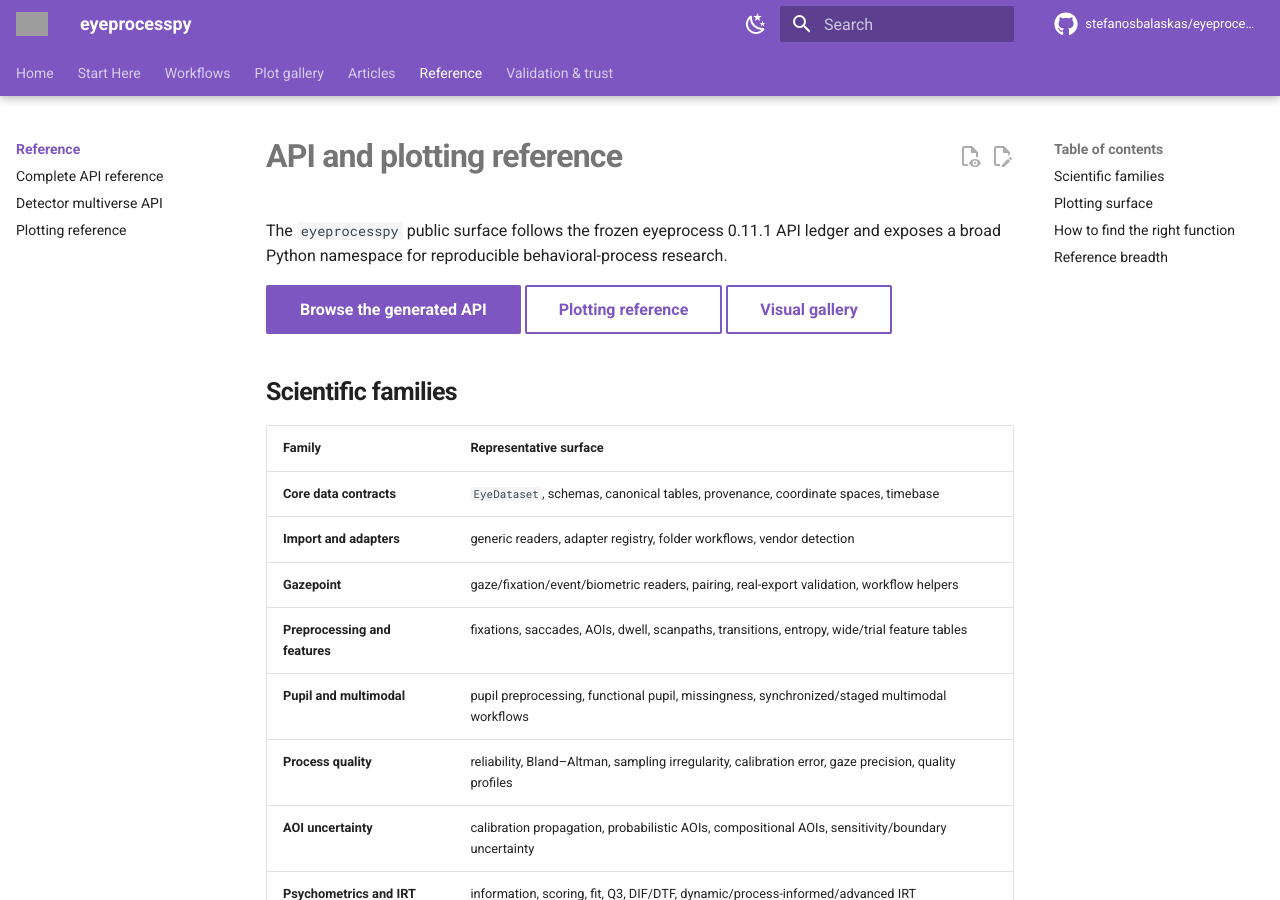
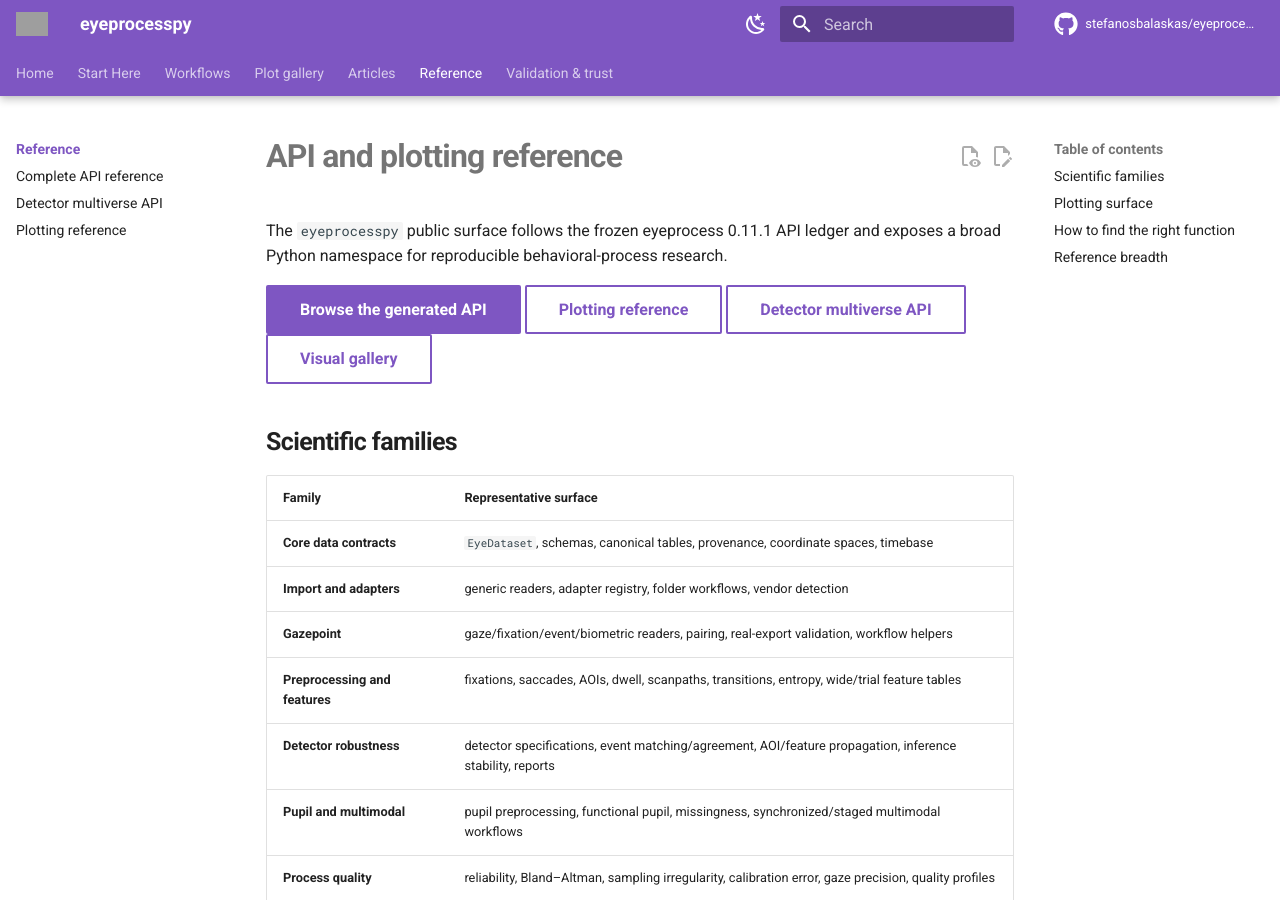
Before and after one commit to stefanosbalaskas/eyeprocesspy, an MkDocs documentation site: the page built from docs/reference/index.md, in a window 1280 px wide and 900 px high. Built offline with MkDocs 1.6.1 and Material for MkDocs 9.7.7, drawn with Linux system fonts in a browser that asks for light colours; comment, search, counter and statistics services are not loaded; grey boxes are pictures that could not be loaded.

Commit message:
docs: add detector robustness to reference map

```diff
--- a/docs/reference/index.md
+++ b/docs/reference/index.md
@@ -4,6 +4,7 @@ The `eyeprocesspy` public surface follows the frozen eyeprocess 0.11.1 API ledge
 
 [Browse the generated API](api.md){ .md-button .md-button--primary }
 [Plotting reference](plotting.md){ .md-button }
+[Detector multiverse API](detector-multiverse.md){ .md-button }
 [Visual gallery](../gallery.md){ .md-button }
 
 ## Scientific families
@@ -14,6 +15,7 @@ The `eyeprocesspy` public surface follows the frozen eyeprocess 0.11.1 API ledge
 | **Import and adapters** | generic readers, adapter registry, folder workflows, vendor detection |
 | **Gazepoint** | gaze/fixation/event/biometric readers, pairing, real-export validation, workflow helpers |
 | **Preprocessing and features** | fixations, saccades, AOIs, dwell, scanpaths, transitions, entropy, wide/trial feature tables |
+| **Detector robustness** | detector specifications, event matching/agreement, AOI/feature propagation, inference stability, reports |
 | **Pupil and multimodal** | pupil preprocessing, functional pupil, missingness, synchronized/staged multimodal workflows |
 | **Process quality** | reliability, Bland–Altman, sampling irregularity, calibration error, gaze precision, quality profiles |
 | **AOI uncertainty** | calibration propagation, probabilistic AOIs, compositional AOIs, sensitivity/boundary uncertainty |
```
